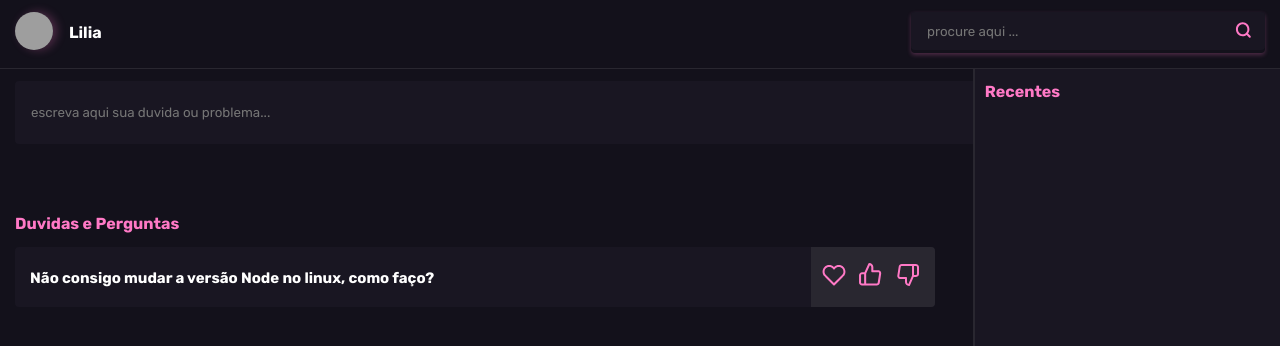
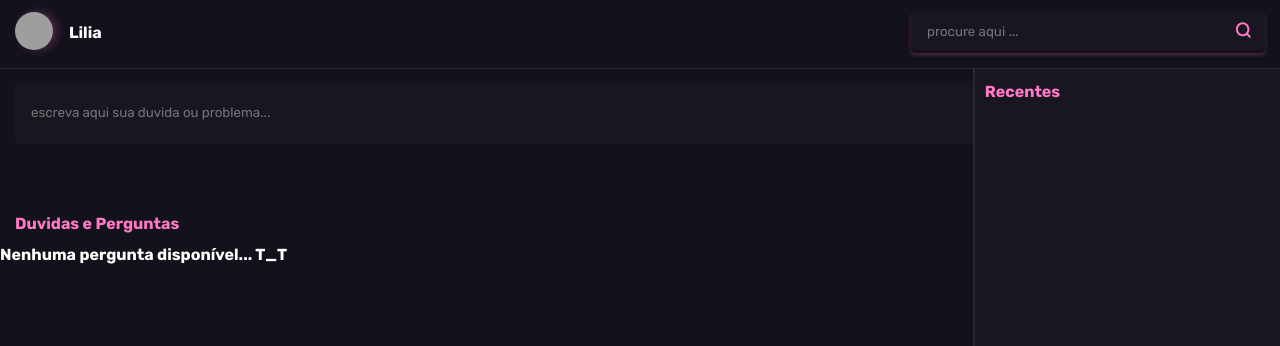
Before and after one commit to byte-serido/trainign-devs-byte, a Vue app in the folder src/frontend/ketlly/tarefa1/: page / in a window 1280 px wide. Shown: the top 346 px of the page. Built offline with nearby package versions, Linux system fonts and the light colour scheme; grey boxes are pictures that could not be loaded.

Commit message:
feat: adicionando funcionalidade de mudança quando tem ou não comentario #24

```diff
--- a/src/frontend/ketlly/tarefa1/src/App.vue
+++ b/src/frontend/ketlly/tarefa1/src/App.vue
@@ -10,17 +10,17 @@
     </nav>
     <div id="pesquisa">
       <input type="text" placeholder="procure aqui ..." class="fontTexto"><button><img src="./assets/img/Shapebuscar.svg" alt=""></button>
-
     </div>
   </header>
   <main>
     <div class="principal edit">
       <div class="pergunta">
         <input type="text" class="fontTexto input" placeholder="escreva aqui sua duvida ou problema...">
-        <button class="botao"><img src="./assets/img/Shape.svg" alt=""></button>
+        <button class="botao" @click="isComponent = !isComponent"><img src="./assets/img/Shape.svg"></button>
       </div>
       <h2 class="title">Duvidas e Perguntas</h2>
-      <Duvida></Duvida>
+      <Duvida v-if="isComponent"></Duvida>
+      <div v-else class="semComentario"><p >Nenhuma pergunta disponível... T_T</p></div>
     </div>
     <div id="lateral_edit" class="edit"><h2 class="title">Recentes</h2></div>
   </main>
@@ -34,6 +34,11 @@ export default {
   components: {
     Duvida
   },
+  data(){
+    return{
+      isComponent: false,
+    }
+  },
 
 
 }
```
